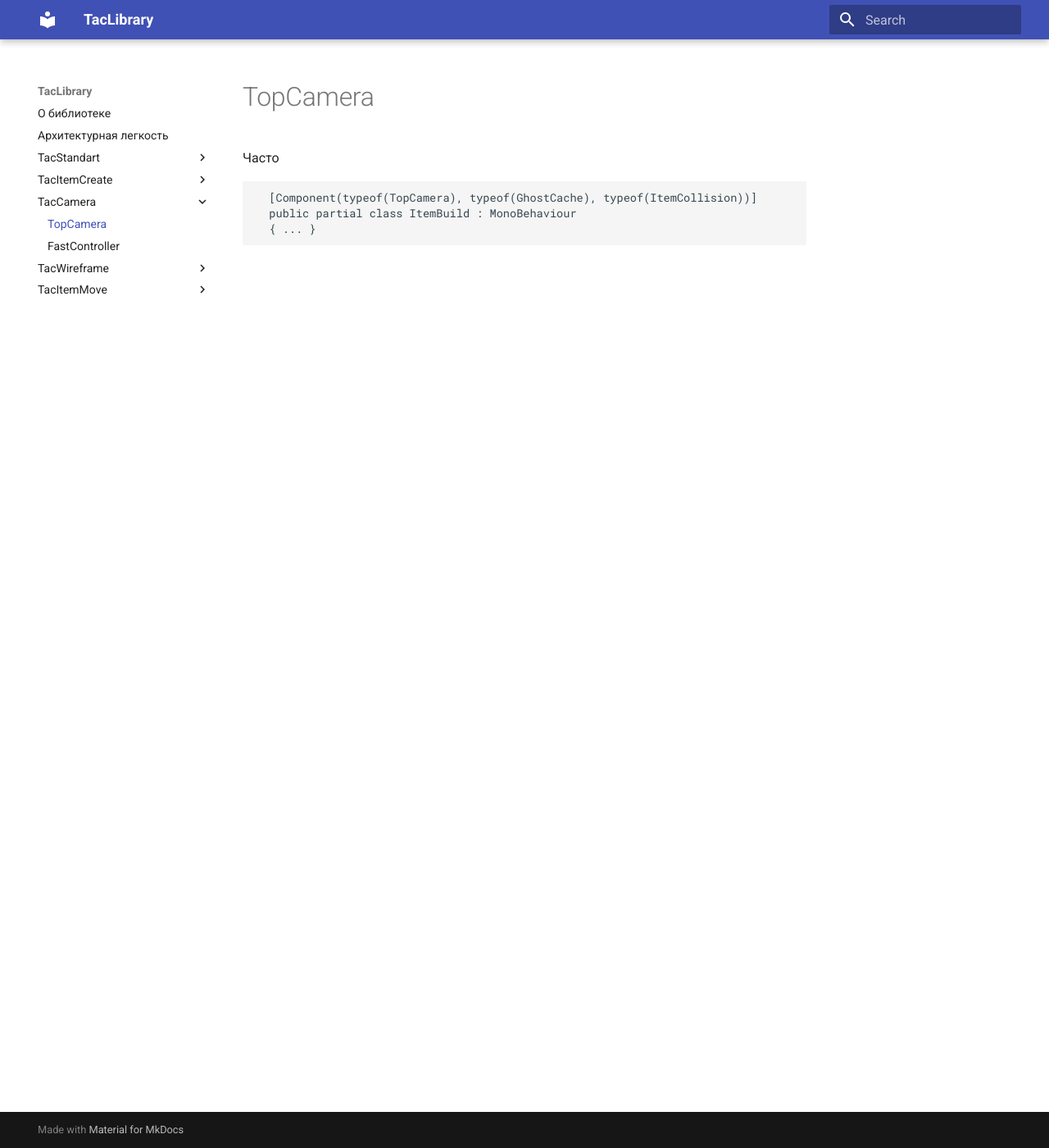
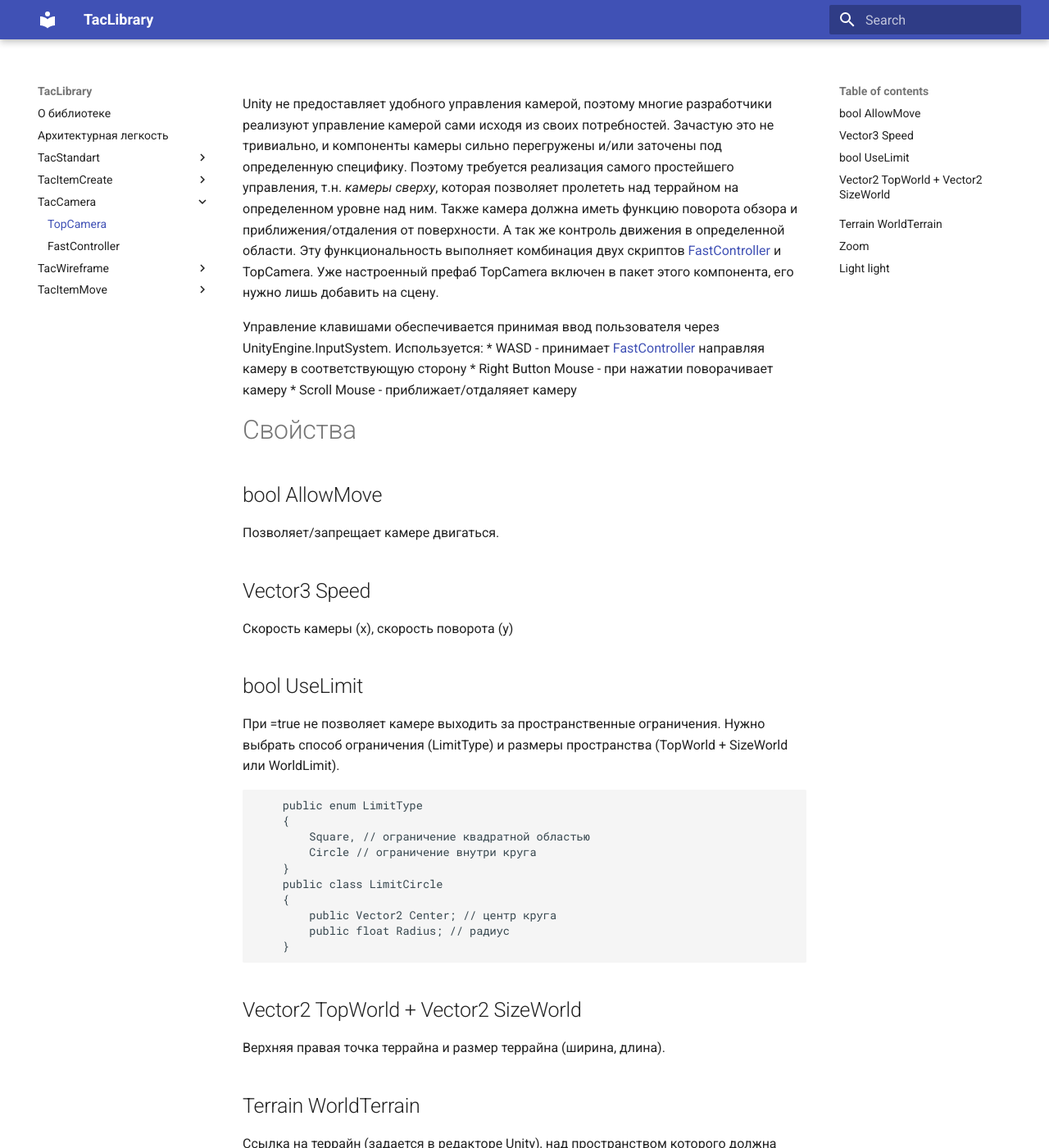
Before and after one commit to tac1402/TacBattleAI, an MkDocs documentation site: the page built from docs/TacCamera/TopCamera.md, in a window 1280 px wide and 1400 px high. Shown: the whole window at 82% size. Built offline with MkDocs 1.6.1 and Material for MkDocs 9.7.7, drawn with Linux system fonts in a browser that asks for light colours; some of the changed text lies outside the part shown.

Commit message:
Update TopCamera.md

````diff
--- a/docs/TacCamera/TopCamera.md
+++ b/docs/TacCamera/TopCamera.md
@@ -1,10 +1,60 @@
 ---
 title: TopCamera
 ---
-Часто
+Unity не предоставляет удобного управления камерой, поэтому многие разработчики реализуют управление камерой сами исходя из своих потребностей. Зачастую это не тривиально, и компоненты камеры сильно перегружены и/или заточены под определенную специфику. Поэтому требуется реализация самого простейшего управления, т.н. _камеры сверху_, которая позволяет пролететь над террайном на определенном уровне над ним. Также камера должна иметь функцию поворота обзора и приближения/отдаления от поверхности. А так же контроль движения в определенной области. Эту функциональность выполняет комбинация двух скриптов [FastController](../FastController.md) и TopCamera. Уже настроенный префаб TopCamera включен в пакет этого компонента, его нужно лишь добавить на сцену.
+
+Управление клавишами обеспечивается принимая ввод пользователя через UnityEngine.InputSystem. Используется:
+* WASD - принимает [FastController](../FastController.md) направляя камеру в соответствующую сторону
+* Right Button Mouse - при нажатии поворачивает камеру
+* Scroll Mouse - приближает/отдаляяет камеру
+
+# Свойства
+## bool AllowMove
+
+Позволяет/запрещает камере двигаться.
+
+## Vector3 Speed
+
+Скорость камеры (x), скорость поворота (y)
+
+## bool UseLimit
+
+При =true не позволяет камере выходить за пространственные ограничения. Нужно выбрать способ ограничения (LimitType) и размеры пространства (TopWorld + SizeWorld или WorldLimit).
 
 ```csharp
-  [Component(typeof(TopCamera), typeof(GhostCache), typeof(ItemCollision))]
-  public partial class ItemBuild : MonoBehaviour
-  { ... }
+    public enum LimitType
+    {
+        Square, // ограничение квадратной областью
+        Сircle // ограничение внутри круга
+    }
+    public class LimitCircle
+    {
+        public Vector2 Center; // центр круга
+        public float Radius; // радиус
+    }
 ```
+
+## Vector2 TopWorld + Vector2 SizeWorld
+
+Верхняя правая точка террайна и размер террайна (ширина, длина).
+
+##
+
+## Terrain WorldTerrain
+
+Ссылка на террайн (задается в редакторе Unity), над пространством которого должна двигаться камера. Используется для получения высоты поверхности.
+
+## Zoom
+
+float ZoomY - контрольное положение камеры по высоте
+Vector2 ZoomLimit - разрешенное уменьшение/увелечение высоты камеры от контрольного положения (ZoomY)
+float ZoomRate - скорость приближения/отдаления
+
+
+## Light light
+
+При задании ссылки на свет (в редакторе Unity) управляет интенсивностью света, в зависимости от высоты камеры. LightIntensity используется как минимум-максимум возможной интенсивности.
+
+# Методы
+
+Компонент не предоставляет методов управления камерой, управление камерой осуществляется компонентом самостоятельно каждый кадр в методе Update.
````
